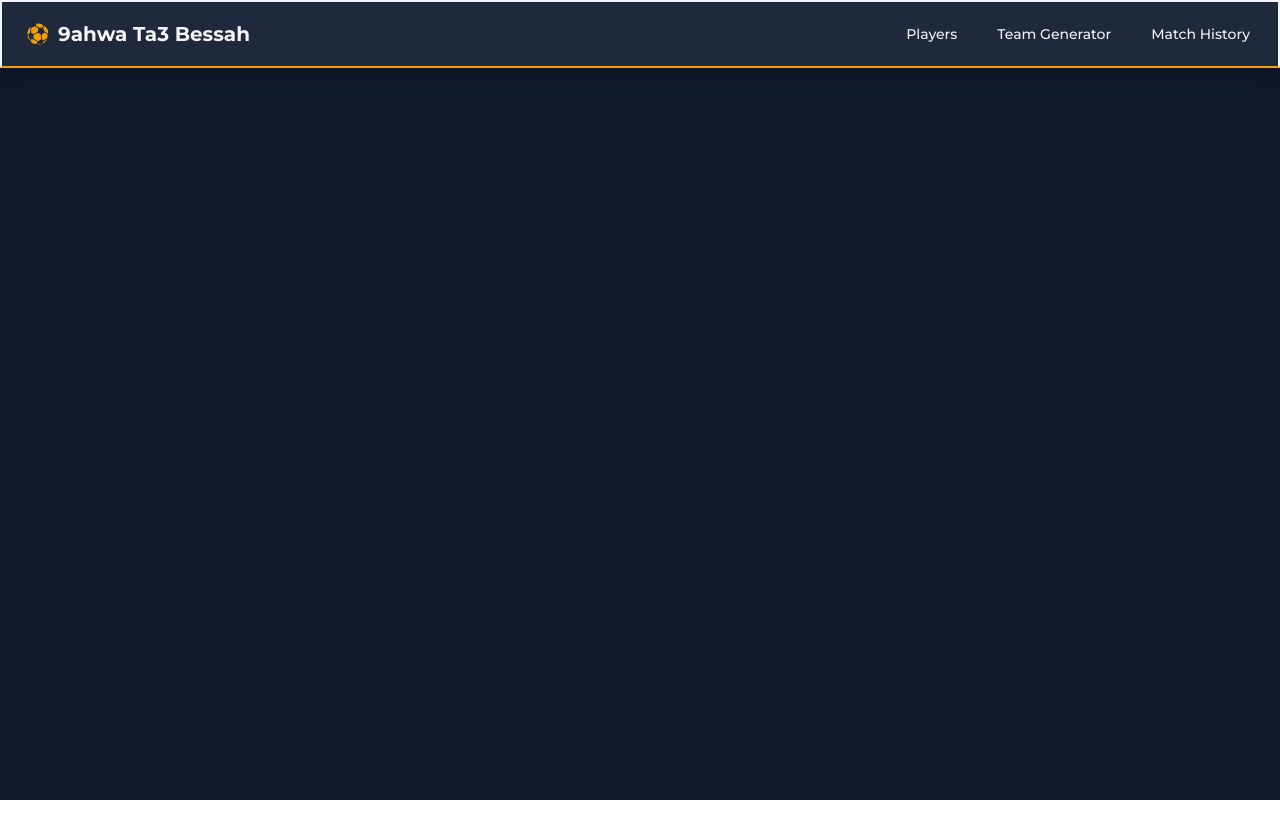
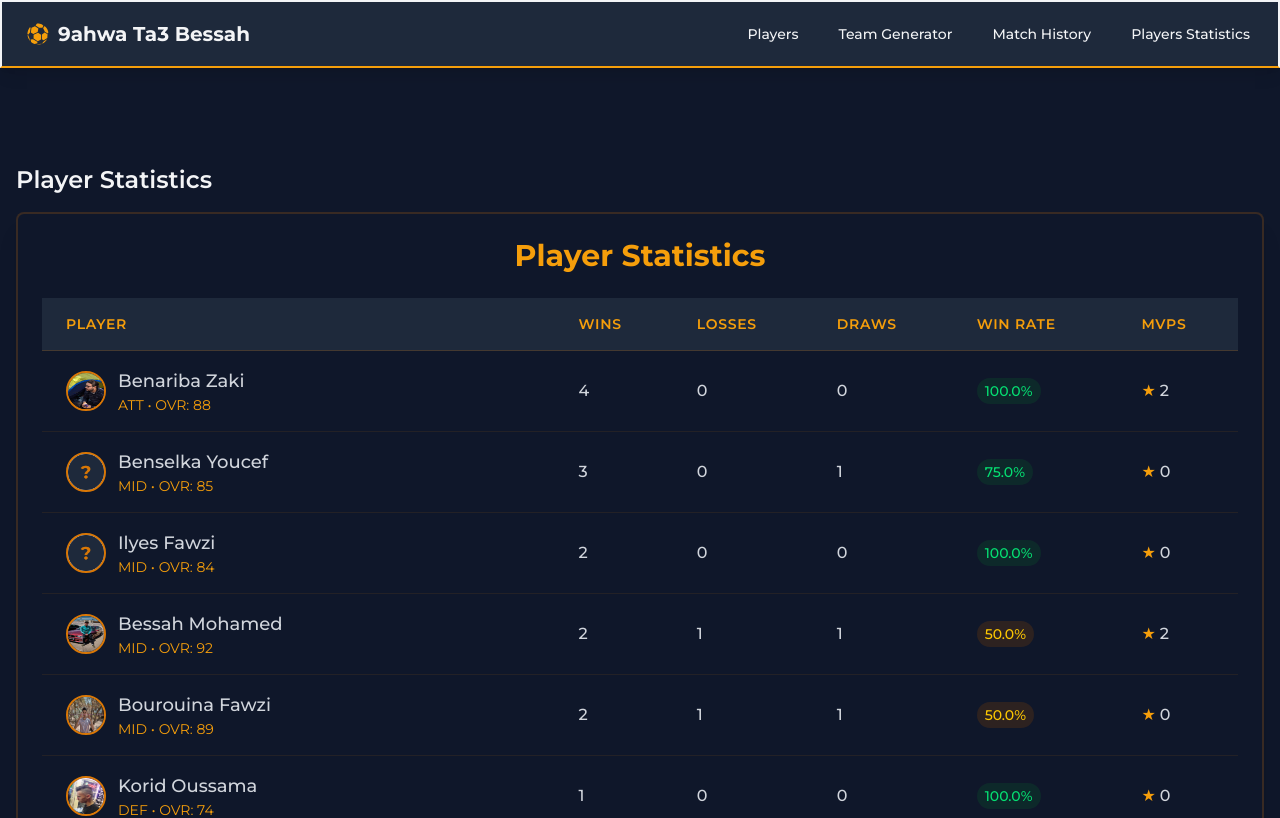
Before and after one commit to fruukyyy/9ahwaTa3Bessah, a React (Vite) app: page /player-stats in a window 1280 px wide. Shown: the top 818 px of the page. Built offline with nearby package versions, Linux system fonts and the light colour scheme.

Commit message:
Added player stats page

```diff
--- a/src/App.jsx
+++ b/src/App.jsx
@@ -5,6 +5,7 @@ import PlayersPage from './pages/PlayersPage';
 import TeamGeneratorPage from './pages/TeamGeneratorPage';
 import MatchHistoryPage from './pages/MatchHistoryPage';
 import PlayerProfilePage from './pages/PlayerProfilePage';
+import PlayerStatsPage from './pages/PlayerStatsPage';
 
 const App = () => {
   return (
@@ -18,6 +19,7 @@ const App = () => {
             <Route path="/team-generator" element={<TeamGeneratorPage />} />
             <Route path="/match-history" element={<MatchHistoryPage />} />
             <Route path="/player/:id" element={<PlayerProfilePage />} />
+            <Route path="/player-stats" element={<PlayerStatsPage />} />
           </Routes>
         </div>
       </div>
--- a/src/components/Navbar.jsx
+++ b/src/components/Navbar.jsx
@@ -32,6 +32,13 @@ const Navbar = () => {
               Match History
             </Link>
 
+            <Link
+              to="/player-stats"
+              className="px-3 py-2 rounded-md text-sm font-medium hover:bg-gray-700 hover:text-selected transition-colors"
+            >
+              Players Statistics
+            </Link>
+
           </div>
         </div>
       </div>
--- a/src/pages/MatchHistoryPage.jsx
+++ b/src/pages/MatchHistoryPage.jsx
@@ -12,10 +12,7 @@ const MatchHistoryPage = () => {
         <MatchHistory matches={matchesList} />
       </div>
 
-      <div>
-        <h2 className="text-2xl font-semibold mb-4">Player Statistics</h2>
-        <PlayerStats />
-      </div>
+
 
     </div>
   );
--- /dev/null
+++ b/src/pages/PlayerStatsPage.jsx
@@ -0,0 +1,13 @@
+import React from 'react';
+import PlayerStats from '../components/PlayerStats';
+
+function PlayerStatsPage() {
+  return (
+    <div className='container mx-auto px-4 py-8'>
+        <h2 className="text-2xl font-semibold mb-4">Player Statistics</h2>
+        <PlayerStats />
+      </div>
+  )
+}
+
+export default PlayerStatsPage
```
